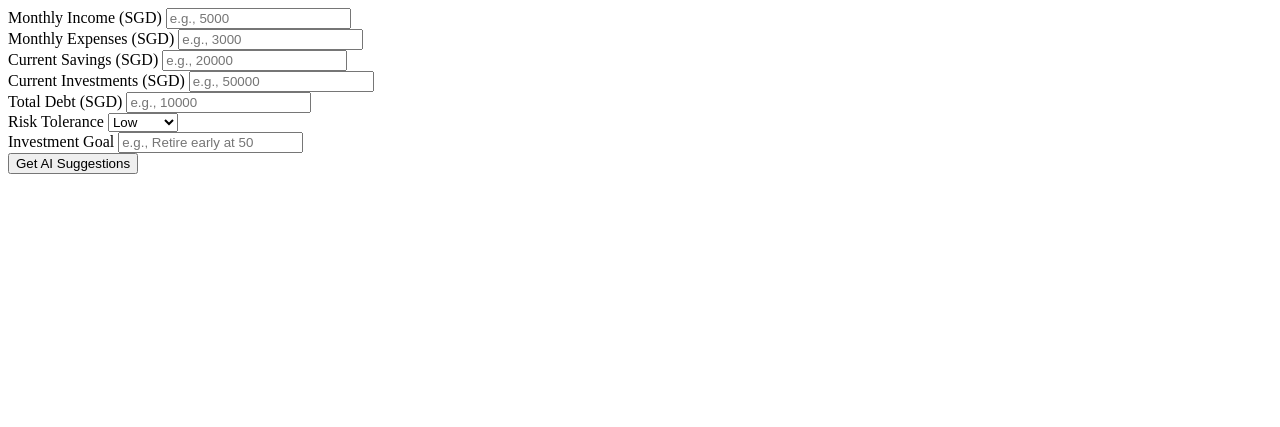
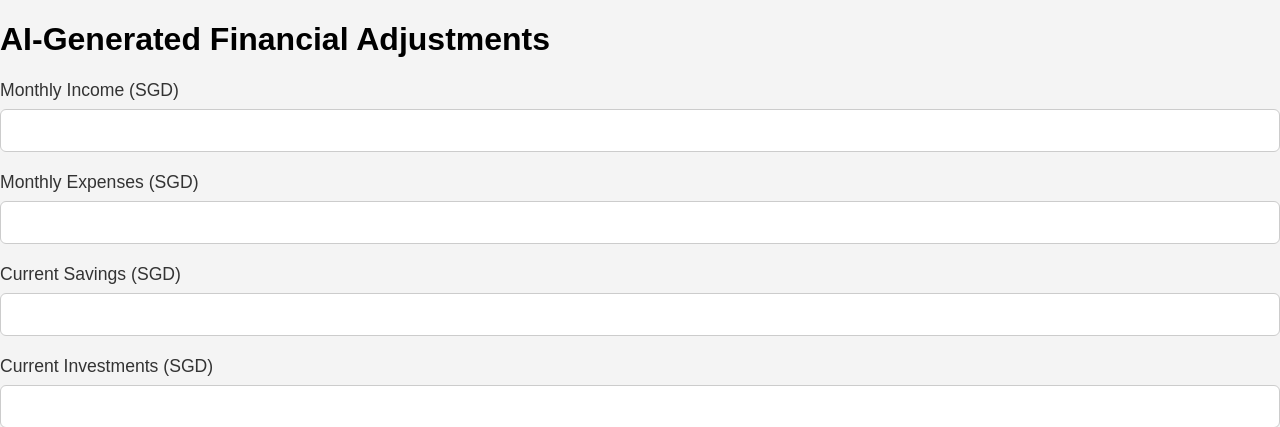
Before and after one commit to arushlow/BC3415-Group3, a Flask app: page /ai_generated_adjustments in a window 1280 px wide. Shown: the top 427 px of the page. Run offline with Flask 3, Linux system fonts and the light colour scheme; the visitor is signed in with stand-in values (Sample User, id 1).

Commit message:
new 11.20

```diff
--- a/app.py
+++ b/app.py
@@ -193,9 +193,33 @@ def scenario_simulation():
     return render_template("scenario_simulation.html")
 
 
-@app.route("/ai_generated_adjustments")
+@app.route("/ai_generated_adjustments", methods=["GET", "POST"])
 @login_required
 def ai_generated_adjustments():
+    if request.method == "POST":
+        data = request.get_json()
+        income = int(data.get("income", 0))
+        expenses = int(data.get("expenses", 0))
+        savings = int(data.get("savings", 0))
+        investments = int(data.get("investments", 0))
+        debt = int(data.get("debt", 0))
+        risk_tolerance = data.get("risk_tolerance", "medium")
+        risk_mapping = {
+            "low": "Increase bond allocation, minimize high-risk assets",
+            "medium": "Balanced stock & bond mix with ETFs",
+            "high": "Higher stock allocation, potential for crypto or startups"
+        }
+        investment_strategy = risk_mapping.get(risk_tolerance, "Balanced portfolio")
+        savings_suggestion = income * 0.2 if expenses < income else "Reduce expenses to save more"
+        debt_strategy = "Prioritize high-interest debt first" if debt > 0 else "No major debts, focus on investments"
+        projected_growth = round((investments + savings) * 0.05, 2)
+        response = {
+            "investment_strategy": investment_strategy,
+            "savings_plan": f"Save at least {savings_suggestion} per month",
+            "debt_strategy": debt_strategy,
+            "projected_growth": projected_growth
+        }
+        return jsonify(response)
     return render_template("ai_generated_adjustments.html")
 
 
@@ -319,50 +343,3 @@ def page_not_found(e):
 
 if __name__ == "__main__":
     app.run(debug=True)
-
-from flask import Flask, render_template, request, jsonify
-
-app = Flask(__name__)
-
-@app.route('/')
-def home():
-    return render_template("ai_generated_adjustments.html")
-
-@app.route('/ai_generated_adjustments', methods=['POST'])
-def ai_generated_adjustments():
-    data = request.get_json()
-
-    # Extract user financial data
-    income = int(data.get("income", 0))
-    expenses = int(data.get("expenses", 0))
-    savings = int(data.get("savings", 0))
-    investments = int(data.get("investments", 0))
-    debt = int(data.get("debt", 0))
-    risk_tolerance = data.get("risk_tolerance")
-    investment_goal = data.get("investment_goal")
-
-    # Investment strategy recommendation
-    risk_mapping = {
-        "low": "Increase bond allocation, minimize high-risk assets",
-        "medium": "Balanced stock & bond mix with ETFs",
-        "high": "Higher stock allocation, potential for crypto or startups"
-    }
-    investment_strategy = risk_mapping[risk_tolerance]
-
-    # Savings plan recommendation
-    savings_suggestion = income * 0.2 if expenses < income else "Reduce expenses to save more"
-
-    # Debt repayment strategy
-    debt_strategy = "Prioritize high-interest debt first" if debt > 0 else "No major debts, focus on investments"
-
-    # Simulated projected financial growth
-    projected_growth = round((investments + savings) * 0.05, 2)  # Example 5% annual return
-
-    response = {
-        "investment_strategy": investment_strategy,
-        "savings_plan": f"Save at least {savings_suggestion} SGD per month",
-        "debt_strategy": debt_strategy,
-        "projected_growth": projected_growth
-    }
-
-    return jsonify(response)
--- a/static/AI-Generated_Adjustments.js
+++ b/static/AI-Generated_Adjustments.js
@@ -5,19 +5,17 @@ document.addEventListener("DOMContentLoaded", function () {
     form.addEventListener("submit", async function (event) {
         event.preventDefault();
 
-        // Collect form data
         const formData = {
-            income: document.getElementById("income").value,
-            expenses: document.getElementById("expenses").value,
-            savings: document.getElementById("savings").value,
-            investments: document.getElementById("investments").value,
-            debt: document.getElementById("debt").value,
-            risk_tolerance: document.getElementById("risk-tolerance").value,
-            investment_goal: document.getElementById("investment-goal").value
+            income: parseFloat(document.getElementById("income").value),
+            expenses: parseFloat(document.getElementById("expenses").value),
+            savings: parseFloat(document.getElementById("savings").value),
+            investments: parseFloat(document.getElementById("investments").value),
+            debt: parseFloat(document.getElementById("debt").value),
+            risk_tolerance: document.getElementById("risk-tolerance").value
         };
 
         try {
-            const response = await fetch("//ai_generated_adjustments", {
+            const response = await fetch("/ai-adjustments", {
                 method: "POST",
                 headers: { "Content-Type": "application/json" },
                 body: JSON.stringify(formData)
@@ -32,10 +30,10 @@ document.addEventListener("DOMContentLoaded", function () {
                 <p><strong>Investment Strategy:</strong> ${result.investment_strategy}</p>
                 <p><strong>Optimal Savings Plan:</strong> ${result.savings_plan}</p>
                 <p><strong>Debt Repayment Strategy:</strong> ${result.debt_strategy}</p>
-                <p><strong>Projected Growth:</strong> ${result.projected_growth}%</p>
+                <p><strong>Projected Growth:</strong> SGD ${result.projected_growth}</p>
             `;
         } catch (error) {
-            recommendationDiv.innerHTML = `<p style="color:red;">Error fetching recommendations.</p>`;
+            recommendationDiv.innerHTML = `<p style="color:red;">Error fetching recommendations. Try again.</p>`;
             console.error("Fetch error:", error);
         }
     });
--- a/templates/ai_generated_adjustments.html
+++ b/templates/ai_generated_adjustments.html
@@ -1,27 +1,38 @@
+<!DOCTYPE html>
+<html lang="en">
+<head>
+    <meta charset="UTF-8">
+    <meta name="viewport" content="width=device-width, initial-scale=1.0">
+    <title>AI-Generated Adjustments</title>
+    <script defer src="{{ url_for('static', filename='AI-Generated_Adjustments.js') }}"></script>
+    <link rel="stylesheet" href="{{ url_for('static', filename='styles.css') }}">
+</head>
+<body>
+    <h1>AI-Generated Financial Adjustments</h1>
     <form id="preferences-form">
         <div class="input-group">
             <label for="income">Monthly Income (SGD)</label>
-        <input type="number" id="income" name="income" placeholder="e.g., 5000">
+            <input type="number" id="income" name="income" required>
         </div>
 
         <div class="input-group">
             <label for="expenses">Monthly Expenses (SGD)</label>
-        <input type="number" id="expenses" name="expenses" placeholder="e.g., 3000">
+            <input type="number" id="expenses" name="expenses" required>
         </div>
 
         <div class="input-group">
             <label for="savings">Current Savings (SGD)</label>
-        <input type="number" id="savings" name="savings" placeholder="e.g., 20000">
+            <input type="number" id="savings" name="savings" required>
         </div>
 
         <div class="input-group">
             <label for="investments">Current Investments (SGD)</label>
-        <input type="number" id="investments" name="investments" placeholder="e.g., 50000">
+            <input type="number" id="investments" name="investments" required>
         </div>
 
         <div class="input-group">
             <label for="debt">Total Debt (SGD)</label>
-        <input type="number" id="debt" name="debt" placeholder="e.g., 10000">
+            <input type="number" id="debt" name="debt" required>
         </div>
 
         <div class="input-group">
@@ -33,10 +44,9 @@
             </select>
         </div>
 
-    <div class="input-group">
-        <label for="investment-goal">Investment Goal</label>
-        <input type="text" id="investment-goal" name="investment-goal" placeholder="e.g., Retire early at 50">
-    </div>
-
         <button type="submit" class="cta-button">Get AI Suggestions</button>
     </form>
+
+    <div id="recommendation-summary"></div>
+</body>
+</html>
```
Lines whose indentation alone changed are shown as unchanged.
